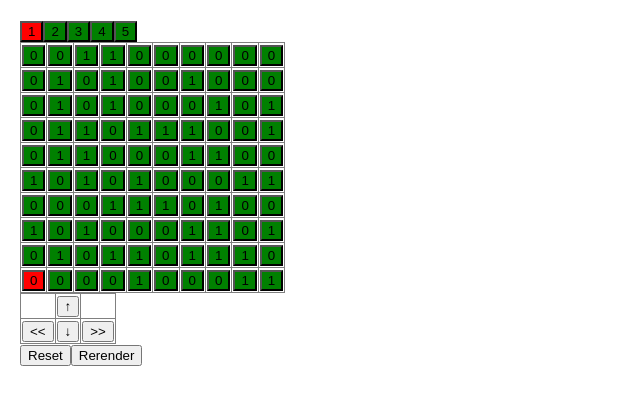
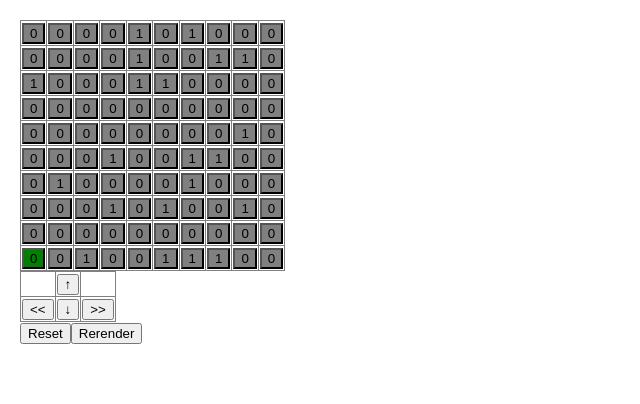
Before and after one commit to arya065/JS, a React (Create React App) app in the folder react/minevanic/: page / in a window 1280 px wide. Shown: the top 404 px of the page, without its empty margins (0-640 px from the left). Built offline with nearby package versions, Linux system fonts and the light colour scheme.

Commit message:
fix colors

```diff
--- a/react/minevanic/src/Table.js
+++ b/react/minevanic/src/Table.js
@@ -29,7 +29,11 @@ class Table extends React.Component {
         for (let i = 0; i < 10; i++) {
             array[i] = [];
             for (let j = 0; j < 10; j++) {
-                array[i][j] = Math.floor(Math.random() * 2);
+                let num = Math.floor(Math.random() * 5);
+                if (num != 1) {
+                    num = 0;
+                }
+                array[i][j] = num;
             }
         }
         array[9][0] = 0;
@@ -133,12 +137,12 @@ class Table extends React.Component {
         // this.printArray();
         return (
             <div>
-                <button onClick={this.press} style={{ backgroundColor: this.state.on }}>1</button>
+                {/* <button onClick={this.press} style={{ backgroundColor: this.state.on }}>1</button>
                 <button onClick={this.press} style={{ backgroundColor: this.state.off }}>2</button>
                 <button onClick={this.press} style={{ backgroundColor: this.state.off }}>3</button>
                 <button onClick={this.press} style={{ backgroundColor: this.state.off }}>4</button>
                 <button onClick={this.press} style={{ backgroundColor: this.state.off }}>5</button>
-                <br />
+                <br /> */}
                 {/* это перебор массива */}
                 <table border="1px">
                     <tbody>
--- a/react/minevanic/src/index.css
+++ b/react/minevanic/src/index.css
@@ -14,11 +14,11 @@ code {
 }
 
 .on {
-  background-color: red;
+  background-color: green;
 }
 
 .off {
-  background-color: green;
+  background-color: grey;
 }
 
 .darktheme {
```
